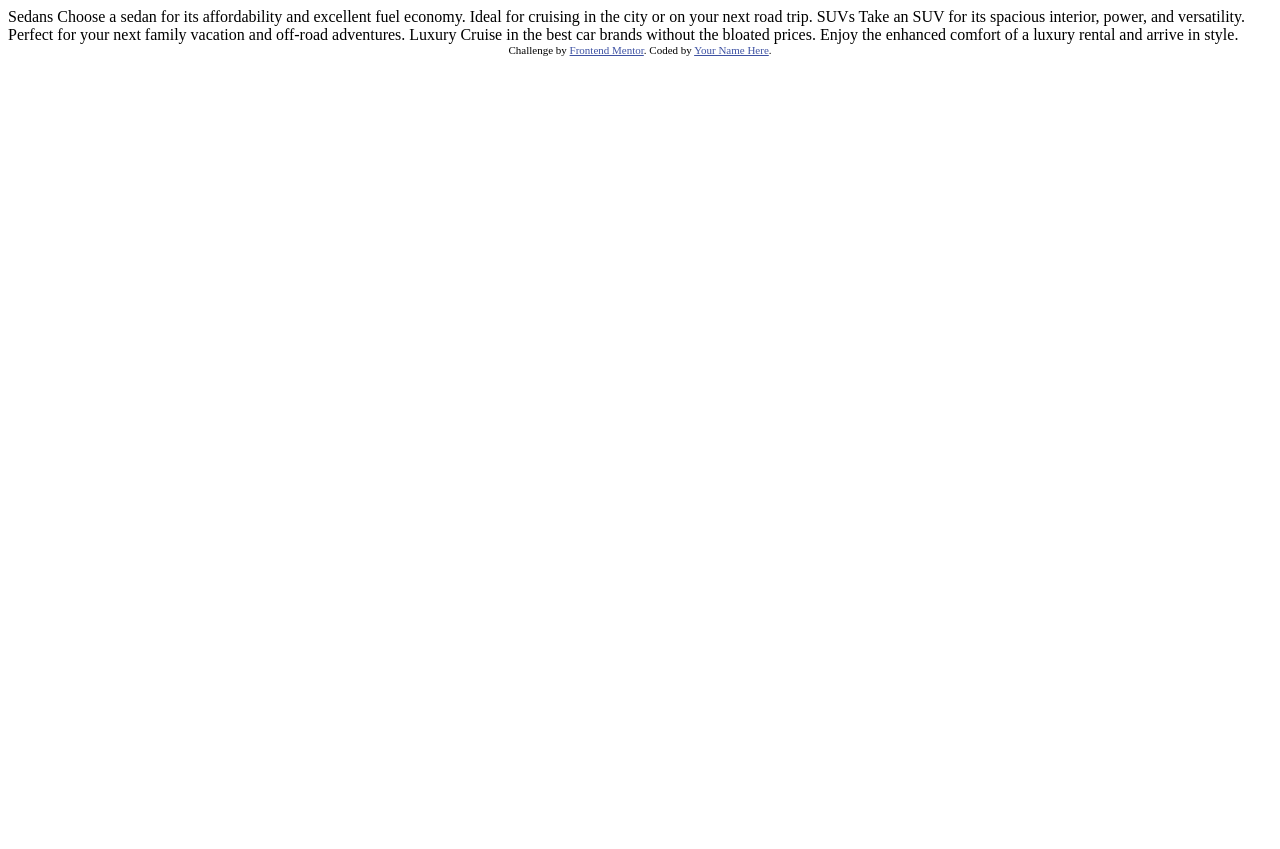
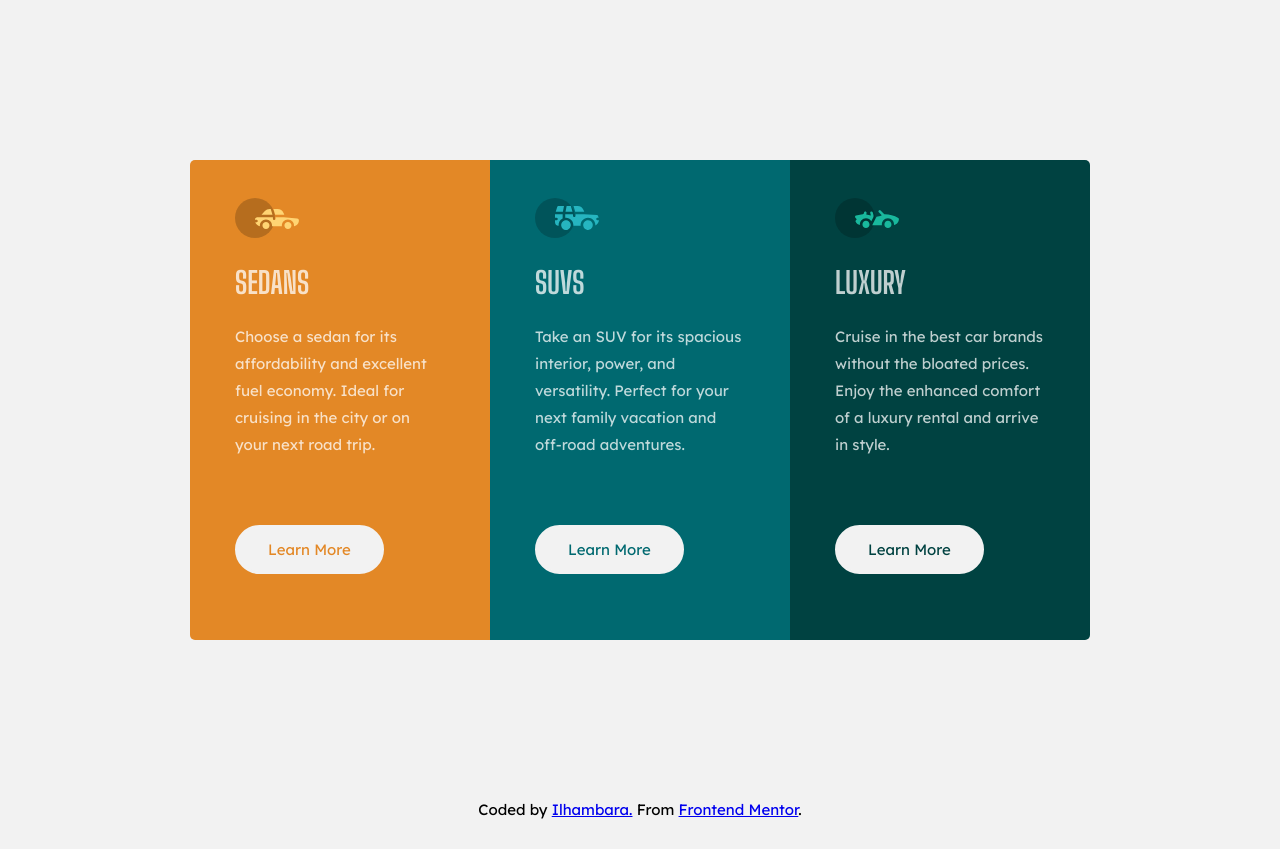
Before and after one commit to ilhambara/frontend-mentor-challenges, a plain HTML site: page 3-column-preview-card-component-main/index.html in a window 1280 px wide. Before the commit the page ends 800 px from the top, so only its background shows below. Drawn offline with Linux system fonts and the light colour scheme.

Commit message:
Add: completed and hosted the challenge

```diff
--- a/3-column-preview-card-component-main/index.html
+++ b/3-column-preview-card-component-main/index.html
@@ -1,36 +1,68 @@
 <!DOCTYPE html>
 <html lang="en">
-<head>
-  <meta charset="UTF-8">
-  <meta name="viewport" content="width=device-width, initial-scale=1.0"> <!-- displays site properly based on user's device -->
+  <head>
+    <meta charset="UTF-8" />
+    <meta name="viewport" content="width=device-width, initial-scale=1.0" />
+    <!-- displays site properly based on user's device -->
 
-  <link rel="icon" type="image/png" sizes="32x32" href="./images/favicon-32x32.png">
+    <link rel="icon" type="image/png" sizes="32x32" href="./images/favicon-32x32.png" />
+    <link rel="stylesheet" href="style.css" />
+    <link rel="preconnect" href="https://fonts.gstatic.com" />
+    <link href="https://fonts.googleapis.com/css2?family=Lexend+Deca&display=swap" rel="stylesheet" />
+    <link rel="preconnect" href="https://fonts.gstatic.com" />
+    <link href="https://fonts.googleapis.com/css2?family=Big+Shoulders+Display:wght@700&display=swap" rel="stylesheet" />
 
-  <title>Frontend Mentor | 3-column preview card component</title>
+    <title>Frontend Mentor // 3-column preview card component | Ilham Bara</title>
+  </head>
+  <body>
+    <div class="container">
+      <div class="card card-one">
+        <svg width="64" height="40" xmlns="http://www.w3.org/2000/svg">
+          <g fill="none" fill-rule="evenodd">
+            <circle fill="#000" opacity=".201" cx="20" cy="20" r="20" />
+            <path
+              d="M52.936 24.11c1.942 0 3.517 1.542 3.517 3.445 0 1.903-1.575 3.445-3.517 3.445s-3.516-1.542-3.516-3.445c0-1.903 1.574-3.445 3.516-3.445zm-21.957 0c1.942 0 3.517 1.542 3.517 3.445 0 1.903-1.575 3.445-3.517 3.445s-3.516-1.542-3.516-3.445c0-1.903 1.574-3.445 3.516-3.445zm6.948-4.848v1.429c0 .716.61 1.293 1.348 1.259a1.295 1.295 0 001.225-1.295v-1.393h8.256l13.483 1.313c.956.093 1.676.881 1.676 1.814 0 2.89-2.126 5.303-4.926 5.819.397-3.557-2.458-6.62-6.053-6.62-3.646 0-6.504 3.14-6.039 6.723h-9.879c.466-3.588-2.397-6.722-6.039-6.722-3.595 0-6.45 3.062-6.052 6.62-2.14-.398-3.916-1.912-4.61-3.931h1.142c.731 0 1.32-.598 1.285-1.322-.033-.678-.629-1.2-1.322-1.2H20v-.251c0-1.274 1.066-2.243 2.306-2.243h15.62zM42.59 11c2.645 0 4.99 1.556 5.972 3.963l.726 1.779H40.17L38.413 11h4.178zm-6.865 0l1.758 5.741H26.505l3.357-3.654A6.502 6.502 0 0134.644 11h1.082z"
+              fill="#FFD473"
+              fill-rule="nonzero"
+            />
+          </g>
+        </svg>
+        <h1>Sedans</h1>
+        <p>Choose a sedan for its affordability and excellent fuel economy. Ideal for cruising in the city or on your next road trip.</p>
+        <button class="btn bright-orange">Learn More</button>
+      </div>
+      <div class="card card-two">
+        <svg width="64" height="40" xmlns="http://www.w3.org/2000/svg">
+          <g fill="none" fill-rule="evenodd">
+            <circle fill="#000" opacity=".201" cx="20" cy="20" r="20" />
+            <path
+              d="M31.002 22.358c2.917 0 5.18 2.593 4.762 5.506a4.828 4.828 0 01-2.962 3.778 4.797 4.797 0 01-5.3-1.165c-1.188-1.26-1.235-2.613-1.263-2.613-.42-2.924 1.857-5.506 4.763-5.506zm22 0c3.457 0 5.798 3.567 4.41 6.744A4.816 4.816 0 0152.3 31.94a4.826 4.826 0 01-4.06-4.077c-.42-2.915 1.846-5.506 4.762-5.506zm-15.04-6.083v1.462a1.29 1.29 0 001.352 1.29c.693-.033 1.227-.631 1.227-1.326v-1.426h8.3l13.056.716a1.29 1.29 0 011.164.917c.27.895.446 1.477.563 1.87h-1.047c-.694 0-1.291.534-1.324 1.228a1.29 1.29 0 001.288 1.352h1.445c-.164 2.225-1.57 4.193-3.6 5.05.13-4.212-3.255-7.63-7.384-7.63-4.317 0-7.762 3.718-7.358 8.086h-7.285c.43-4.655-3.503-8.531-8.131-8.046v-3.543h7.734zm-10.312 0v4.308a7.4 7.4 0 00-4.006 7.274 3.874 3.874 0 01-3.642-3.864v-1.635h1.46a1.29 1.29 0 000-2.58h-1.461v-3.213l.003-.29h7.646zm14.986-8.196c2.65 0 5 1.592 5.984 4.055l.63 1.579a5.525 5.525 0 01-.065-.004l-.026-.002-.034-.002-.022-.002a4.178 4.178 0 00-.224-.006l-.098-.001h-.039l-.136-.001h-.052l-.326-.001H40.211L38.528 8.08zm-13.632 0l-1.122 5.616h-7.144l1.47-4.71a1.29 1.29 0 011.231-.906h5.565zm6.832 0l1.683 5.615h-7.007l1.121-5.615h4.203z"
+              fill="#26B5C0"
+              fill-rule="nonzero"
+            />
+          </g>
+        </svg>
+        <h1>SUVs</h1>
+        <p>Take an SUV for its spacious interior, power, and versatility. Perfect for your next family vacation and off-road adventures.</p>
+        <button class="btn dark-cyan">Learn More</button>
+      </div>
+      <div class="card card-three">
+        <svg width="64" height="40" xmlns="http://www.w3.org/2000/svg">
+          <g fill="none" fill-rule="evenodd">
+            <circle fill="#000" opacity=".201" cx="20" cy="20" r="20" />
+            <path
+              d="M30.98 22.835c1.941 0 3.516 1.604 3.516 3.583 0 1.978-1.575 3.582-3.517 3.582s-3.516-1.604-3.516-3.582c0-1.979 1.574-3.583 3.516-3.583zm21.956 0c1.942 0 3.517 1.604 3.517 3.583 0 1.978-1.575 3.582-3.517 3.582s-3.516-1.604-3.516-3.582c0-1.979 1.574-3.583 3.516-3.583zm-9.143-10.45a1.27 1.27 0 011.819 0l3.715 3.784c4.444-.115 9.7 1.142 13.964 3.753.387.237.624.664.624 1.124 0 3.006-2.126 5.514-4.926 6.05.397-3.698-2.458-6.882-6.053-6.882-3.646 0-6.504 3.264-6.039 6.99h-9.669c.76-1.544.993-2.026 1.337-2.711l.082-.162c.421-.835 1.056-2.07 2.883-5.65 1.68-.023 3.47-.408 5.247-1.403l-2.984-3.04a1.328 1.328 0 010-1.854zm-7.68 1.064c.683-.2 1.395.202 1.592.898l.749 2.652a3.46 3.46 0 01-.247 2.51l-1.733 3.395-.216.424c-1.07-1.89-3.06-3.114-5.279-3.114-3.595 0-6.45 3.184-6.052 6.885-1.832-.347-3.414-1.537-4.278-3.276a1.331 1.331 0 01.117-1.376l.955-1.303-1.325-1.295c-.751-.735-.376-2.024.64-2.231l6.614-1.346.13-.026c.092-.019.145-.03.157-.031.314-.146 1.07-.591 1.07-1.506 0-.734.592-1.327 1.316-1.31.712.016 1.268.662 1.256 1.388a4.11 4.11 0 01-.348 1.611 22.69 22.69 0 014.7 1.146l-.7-2.473a1.314 1.314 0 01.882-1.622z"
+              fill="#19B89D"
+              fill-rule="nonzero"
+            />
+          </g>
+        </svg>
+        <h1>Luxury</h1>
+        <p>Cruise in the best car brands without the bloated prices. Enjoy the enhanced comfort of a luxury rental and arrive in style.</p>
+        <button class="btn very-dark-cyan">Learn More</button>
+      </div>
+    </div>
 
-  <!-- Feel free to remove these styles or customise in your own stylesheet 👍 -->
-  <style>
-    .attribution { font-size: 11px; text-align: center; }
-    .attribution a { color: hsl(228, 45%, 44%); }
-  </style>
-</head>
-<body>
-
-  Sedans
-  Choose a sedan for its affordability and excellent fuel economy. Ideal for cruising in the city
-  or on your next road trip.
-
-  SUVs
-  Take an SUV for its spacious interior, power, and versatility. Perfect for your next family vacation
-  and off-road adventures.
-
-  Luxury
-  Cruise in the best car brands without the bloated prices. Enjoy the enhanced comfort of a luxury
-  rental and arrive in style.
-
-  <div class="attribution">
-    Challenge by <a href="https://www.frontendmentor.io?ref=challenge" target="_blank">Frontend Mentor</a>.
-    Coded by <a href="#">Your Name Here</a>.
-  </div>
-</body>
+    <div class="footer">Coded by <a href="https://www.frontendmentor.io/profile/ilhambara">Ilhambara.</a> From <a href="https://www.frontendmentor.io?ref=challenge" target="_blank">Frontend Mentor</a>.</div>
+  </body>
 </html>
--- /dev/null
+++ b/3-column-preview-card-component-main/style.css
@@ -0,0 +1,127 @@
+:root {
+  --bright-orange: hsl(31, 77%, 52%);
+  --dark-cyan: hsl(184, 100%, 22%);
+  --very-dark-cyan: hsl(179, 100%, 13%);
+  --transparent-white: hsla(0, 0%, 100%, 0.75);
+  --very-light-gray: hsl(0, 0%, 95%);
+}
+
+* {
+  margin: 0;
+  padding: 0;
+  box-sizing: border-box;
+  font-family: 'Lexend Deca', sans-serif;
+}
+
+html,
+body {
+  font-size: 15px;
+  background-color: var(--very-light-gray);
+  max-width: 100%;
+  overflow-x: hidden;
+}
+
+h1,
+p {
+  color: var(--transparent-white);
+}
+
+.container {
+  display: flex;
+  align-items: center;
+  justify-content: center;
+  height: 100vh;
+}
+
+.card {
+  padding: 1rem 3rem;
+  width: 300px;
+  height: 480px;
+}
+
+.card h1 {
+  font-family: 'Big Shoulders Display', cursive;
+  text-transform: uppercase;
+}
+
+.card p {
+  line-height: 1.8;
+  margin: 1.5rem 0;
+}
+
+.card svg {
+  margin: 1.5rem 0;
+}
+
+.card-one {
+  background-color: var(--bright-orange);
+  border-radius: 5px 0 0 5px;
+}
+
+.card-two {
+  background-color: var(--dark-cyan);
+}
+
+.card-three {
+  background-color: var(--very-dark-cyan);
+  border-radius: 0 5px 5px 0;
+}
+
+.btn {
+  padding: 0.8rem 2rem;
+  margin-top: 3rem;
+  border-radius: 40px;
+  border: 3px solid var(--very-light-gray);
+  background-color: var(--very-light-gray);
+  font-size: 1rem;
+}
+
+.btn:hover {
+  background-color: transparent;
+  color: var(--transparent-white);
+  cursor: pointer;
+}
+
+.footer {
+  padding: 0 2rem 2rem 2rem;
+  text-align: center;
+}
+
+/* components classes */
+
+.bright-orange {
+  color: var(--bright-orange);
+}
+
+.dark-cyan {
+  color: var(--dark-cyan);
+}
+
+.very-dark-cyan {
+  color: var(--very-dark-cyan);
+}
+
+@media screen and (max-width: 600px) {
+  .container {
+    flex-direction: column;
+    height: 100%;
+    margin: 4rem 0;
+  }
+
+  .card {
+    width: 320px;
+    height: 440px;
+  }
+
+  .card-one {
+    border-radius: 5px 5px 0 0;
+  }
+
+  .card-three {
+    border-radius: 0 0 5px 5px;
+  }
+
+  .btn {
+    margin-top: 1rem;
+  }
+}
```
Also changed, not shown: 2 other files.
